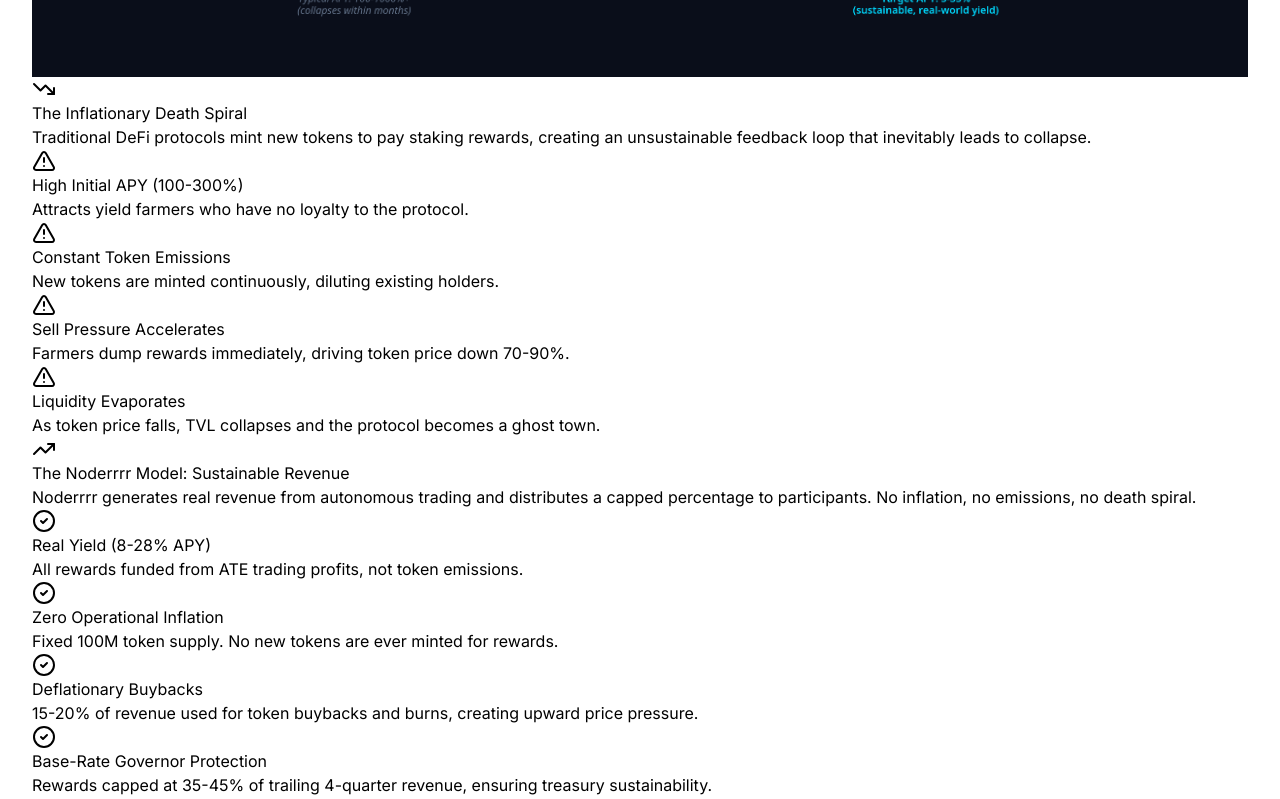
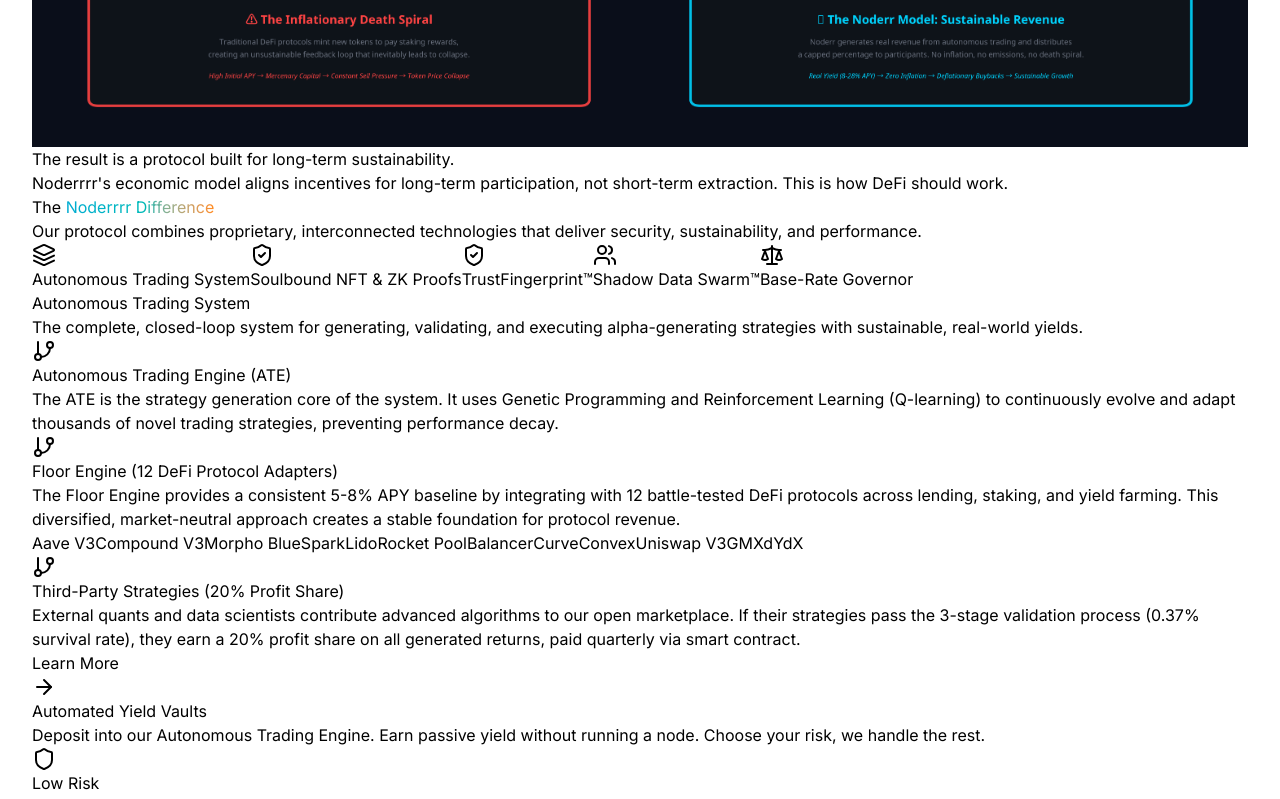
Before and after one commit to Noderrxyz/noderr-landing, a React (Vite) app in the folder client/: page / in a window 1280 px wide. Shown: the part 1880-2679 px from the top of the page. Built offline with nearby package versions, Linux system fonts and the light colour scheme.

Commit message:
Phase 7: Replace two mediocre sections with one world-class unified comparison chart

```diff
--- a/client/src/components/sections/ProblemSolution.tsx
+++ b/client/src/components/sections/ProblemSolution.tsx
@@ -1,5 +1,4 @@
 import { motion } from 'framer-motion';
-import { TrendingDown, TrendingUp, AlertTriangle, CheckCircle2 } from 'lucide-react';
 
 export function ProblemSolution() {
   return (
@@ -20,141 +19,30 @@
           </p>
         </motion.div>
 
-        {/* Visualization */}
+        {/* Unified Comparison Visualization */}
         <motion.div
           initial={{ opacity: 0, y: 30 }}
           whileInView={{ opacity: 1, y: 0 }}
           viewport={{ once: true }}
           transition={{ delay: 0.2 }}
-          className="mb-16"
+          className="mb-12"
         >
-          <div className="rounded-2xl overflow-hidden border border-border bg-card p-4">
+          <div className="rounded-2xl overflow-hidden border border-border bg-card p-6">
             <img
-              src="/defi-comparison.png"
-              alt="Traditional DeFi vs Noderrrr Protocol Comparison"
+              src="/unified-comparison.png"
+              alt="Traditional DeFi vs Noderrrr Protocol: The Evolution from Inflationary Death Spiral to Sustainable Revenue"
               className="w-full h-auto"
             />
           </div>
         </motion.div>
-
-        {/* Comparison grid */}
-        <div className="grid md:grid-cols-2 gap-8">
-          {/* Traditional DeFi */}
-          <motion.div
-            initial={{ opacity: 0, x: -30 }}
-            whileInView={{ opacity: 1, x: 0 }}
-            viewport={{ once: true }}
-            transition={{ delay: 0.3 }}
-            className="p-8 rounded-2xl bg-card border border-border"
-          >
-            <div className="flex items-center gap-3 mb-6">
-              <div className="w-12 h-12 rounded-lg bg-destructive/10 flex items-center justify-center">
-                <TrendingDown className="w-6 h-6 text-destructive" />
-              </div>
-              <h3 className="text-2xl font-bold text-foreground">The Inflationary Death Spiral</h3>
-            </div>
-
-            <p className="text-muted-foreground mb-6 leading-relaxed">
-              Traditional DeFi protocols mint new tokens to pay staking rewards, creating an unsustainable feedback loop that inevitably leads to collapse.
-            </p>
-
-            <div className="space-y-4">
-              <div className="flex items-start gap-3">
-                <AlertTriangle className="w-5 h-5 text-destructive flex-shrink-0 mt-0.5" />
-                <div>
-                  <h4 className="font-semibold text-foreground mb-1">High Initial APY (100-300%)</h4>
-                  <p className="text-sm text-muted-foreground">Attracts yield farmers who have no loyalty to the protocol.</p>
-                </div>
-              </div>
-
-              <div className="flex items-start gap-3">
-                <AlertTriangle className="w-5 h-5 text-destructive flex-shrink-0 mt-0.5" />
-                <div>
-                  <h4 className="font-semibold text-foreground mb-1">Constant Token Emissions</h4>
-                  <p className="text-sm text-muted-foreground">New tokens are minted continuously, diluting existing holders.</p>
-                </div>
-              </div>
-
-              <div className="flex items-start gap-3">
-                <AlertTriangle className="w-5 h-5 text-destructive flex-shrink-0 mt-0.5" />
-                <div>
-                  <h4 className="font-semibold text-foreground mb-1">Sell Pressure Accelerates</h4>
-                  <p className="text-sm text-muted-foreground">Farmers dump rewards immediately, driving token price down 70-90%.</p>
-                </div>
-              </div>
-
-              <div className="flex items-start gap-3">
-                <AlertTriangle className="w-5 h-5 text-destructive flex-shrink-0 mt-0.5" />
-                <div>
-                  <h4 className="font-semibold text-foreground mb-1">Liquidity Evaporates</h4>
-                  <p className="text-sm text-muted-foreground">As token price falls, TVL collapses and the protocol becomes a ghost town.</p>
-                </div>
-              </div>
-            </div>
-          </motion.div>
-
-          {/* Noderrrr Model */}
-          <motion.div
-            initial={{ opacity: 0, x: 30 }}
-            whileInView={{ opacity: 1, x: 0 }}
-            viewport={{ once: true }}
-            transition={{ delay: 0.3 }}
-            className="p-8 rounded-2xl bg-card border border-primary/30"
-          >
-            <div className="flex items-center gap-3 mb-6">
-              <div className="w-12 h-12 rounded-lg bg-primary/10 flex items-center justify-center">
-                <TrendingUp className="w-6 h-6 text-primary" />
-              </div>
-              <h3 className="text-2xl font-bold text-foreground">The Noderrrr Model: Sustainable Revenue</h3>
-            </div>
-
-            <p className="text-muted-foreground mb-6 leading-relaxed">
-              Noderrrr generates real revenue from autonomous trading and distributes a capped percentage to participants. No inflation, no emissions, no death spiral.
-            </p>
-
-            <div className="space-y-4">
-              <div className="flex items-start gap-3">
-                <CheckCircle2 className="w-5 h-5 text-primary flex-shrink-0 mt-0.5" />
-                <div>
-                  <h4 className="font-semibold text-foreground mb-1">Real Yield (8-28% APY)</h4>
-                  <p className="text-sm text-muted-foreground">All rewards funded from ATE trading profits, not token emissions.</p>
-                </div>
-              </div>
-
-              <div className="flex items-start gap-3">
-                <CheckCircle2 className="w-5 h-5 text-primary flex-shrink-0 mt-0.5" />
-                <div>
-                  <h4 className="font-semibold text-foreground mb-1">Zero Operational Inflation</h4>
-                  <p className="text-sm text-muted-foreground">Fixed 100M token supply. No new tokens are ever minted for rewards.</p>
-                </div>
-              </div>
-
-              <div className="flex items-start gap-3">
-                <CheckCircle2 className="w-5 h-5 text-primary flex-shrink-0 mt-0.5" />
-                <div>
-                  <h4 className="font-semibold text-foreground mb-1">Deflationary Buybacks</h4>
-                  <p className="text-sm text-muted-foreground">15-20% of revenue used for token buybacks and burns, creating upward price pressure.</p>
-                </div>
-              </div>
-
-              <div className="flex items-start gap-3">
-                <CheckCircle2 className="w-5 h-5 text-primary flex-shrink-0 mt-0.5" />
-                <div>
-                  <h4 className="font-semibold text-foreground mb-1">Base-Rate Governor Protection</h4>
-                  <p className="text-sm text-muted-foreground">Rewards capped at 35-45% of trailing 4-quarter revenue, ensuring treasury sustainability.</p>
-                </div>
-              </div>
-            </div>
-          </motion.div>
-        </div>
 
         {/* Bottom CTA */}
         <motion.div
           initial={{ opacity: 0, y: 20 }}
           whileInView={{ opacity: 1, y: 0 }}
           viewport={{ once: true }}
-          transition={{ delay: 0.5 }}
-          className="text-center mt-12"
+          transition={{ delay: 0.4 }}
+          className="text-center"
         >
           <div className="inline-block p-6 rounded-2xl bg-primary/5 border border-primary/20 max-w-3xl">
             <p className="text-lg text-foreground font-semibold mb-2">
```
Also changed, not shown: client/public/unified-comparison.png (added).
